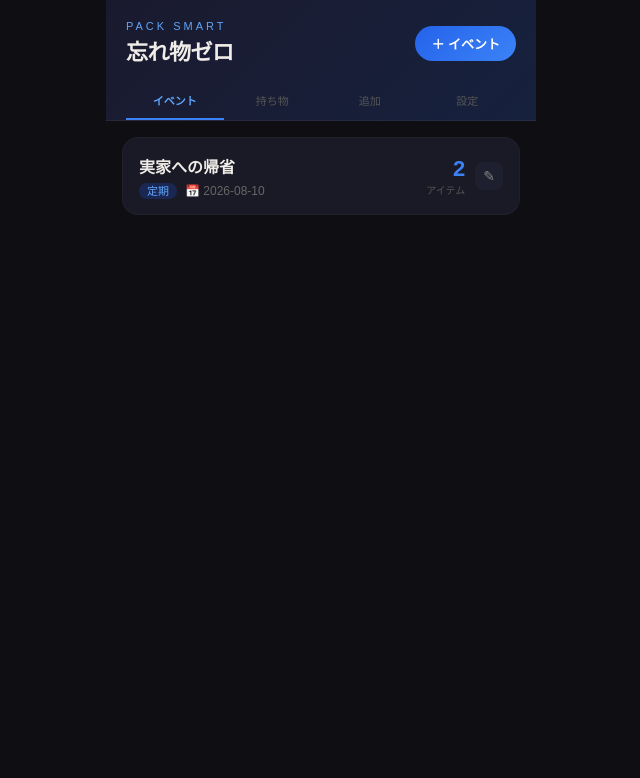
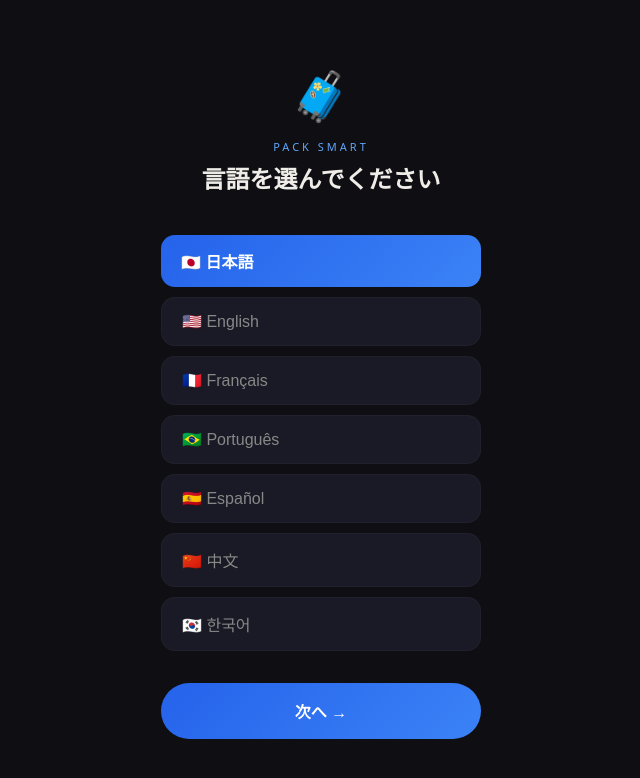
Before and after one commit to packsmartio/packing-app, a React (Vite) app: page / in a window 1280 px wide. Shown: the top 778 px of the page, without its empty margins (319-959 px from the left). Built offline with nearby package versions, Linux system fonts and the light colour scheme.

Commit message:
Update App.jsx

```diff
--- a/src/App.jsx
+++ b/src/App.jsx
@@ -56,6 +56,12 @@
     language: "言語",
     selectEvent: "イベントを選択",
     selectEventHint: "「イベント」タブからイベントを選んでください",
+    sampleModalTitle: "サンプルデータを追加しますか？",
+    sampleModalDesc: "旅行の例を追加して、使い方をすぐに確認できます。後から削除できます。",
+    sampleModalYes: "✨ 追加する",
+    sampleModalNo: "空の状態で始める",
+    langSelectTitle: "言語を選んでください",
+    langSelectBtn: "次へ →",
   },
   en: {
     appSub: "PACK SMART",
@@ -111,6 +117,12 @@
     language: "Language",
     selectEvent: "Select an event",
     selectEventHint: "Choose an event from the \"Events\" tab",
+    sampleModalTitle: "Add sample data?",
+    sampleModalDesc: "Add a sample trip to explore the app. You can delete it anytime.",
+    sampleModalYes: "✨ Add sample",
+    sampleModalNo: "Start empty",
+    langSelectTitle: "Choose your language",
+    langSelectBtn: "Next →",
   },
   fr: {
     appSub: "PACK SMART",
@@ -166,6 +178,12 @@
     language: "Langue",
     selectEvent: "Sélectionner un événement",
     selectEventHint: "Choisissez un événement depuis l'onglet \"Événements\"",
+    sampleModalTitle: "Ajouter des données exemple ?",
+    sampleModalDesc: "Ajoutez un voyage exemple pour explorer l'app. Vous pouvez le supprimer à tout moment.",
+    sampleModalYes: "✨ Ajouter",
+    sampleModalNo: "Commencer vide",
+    langSelectTitle: "Choisissez votre langue",
+    langSelectBtn: "Suivant →",
   },
   pt: {
     appSub: "PACK SMART",
@@ -221,6 +239,12 @@
     language: "Idioma",
     selectEvent: "Selecionar evento",
     selectEventHint: "Escolha um evento na aba \"Eventos\"",
+    sampleModalTitle: "Adicionar dados de exemplo?",
+    sampleModalDesc: "Adicione uma viagem de exemplo para explorar o app. Você pode excluir quando quiser.",
+    sampleModalYes: "✨ Adicionar",
+    sampleModalNo: "Começar vazio",
+    langSelectTitle: "Escolha seu idioma",
+    langSelectBtn: "Próximo →",
   },
   es: {
     appSub: "PACK SMART",
@@ -276,6 +300,12 @@
     language: "Idioma",
     selectEvent: "Seleccionar evento",
     selectEventHint: "Elige un evento en la pestaña \"Eventos\"",
+    sampleModalTitle: "¿Agregar datos de ejemplo?",
+    sampleModalDesc: "Agrega un viaje de ejemplo para explorar la app. Puedes eliminarlo cuando quieras.",
+    sampleModalYes: "✨ Agregar",
+    sampleModalNo: "Empezar vacío",
+    langSelectTitle: "Elige tu idioma",
+    langSelectBtn: "Siguiente →",
   },
   zh: {
     appSub: "PACK SMART",
@@ -331,6 +361,12 @@
     language: "语言",
     selectEvent: "选择活动",
     selectEventHint: "请在「活动」标签页选择一个活动",
+    sampleModalTitle: "添加示例数据？",
+    sampleModalDesc: "添加一个示例旅行来探索应用。随时可以删除。",
+    sampleModalYes: "✨ 添加",
+    sampleModalNo: "从空白开始",
+    langSelectTitle: "请选择语言",
+    langSelectBtn: "下一步 →",
   },
   ko: {
     appSub: "PACK SMART",
@@ -386,6 +422,12 @@
     language: "언어",
     selectEvent: "이벤트를 선택하세요",
     selectEventHint: "\"이벤트\" 탭에서 이벤트를 선택하세요",
+    sampleModalTitle: "샘플 데이터를 추가할까요?",
+    sampleModalDesc: "샘플 여행을 추가해서 앱을 탐색해보세요. 언제든지 삭제할 수 있습니다.",
+    sampleModalYes: "✨ 추가하기",
+    sampleModalNo: "빈 상태로 시작",
+    langSelectTitle: "언어를 선택하세요",
+    langSelectBtn: "다음 →",
   },
 };
 
@@ -420,7 +462,6 @@
 const emptyItem = (prep) => ({ name: "", qty: 1, days: [], prep, prepWhere: "", category: "", tags: [] });
 
 export default function App() {
-  // ── データ読み込み（アプリ起動時）──
   const load = (key, fallback) => {
     try { const v = localStorage.getItem(key); return v ? JSON.parse(v) : fallback; } catch { return fallback; }
   };
@@ -428,12 +469,20 @@
     try { localStorage.setItem(key, JSON.stringify(value)); } catch {}
   };
 
+  // ── 初回判定 ──
+  // ps_onboarded が保存されていなければ初回
+  const isFirstTime = !localStorage.getItem("ps_onboarded");
+
   const [lang, setLang] = useState(() => load("ps_lang", "ja"));
+  const [showLangSelect, setShowLangSelect] = useState(isFirstTime);
+  const [showSampleModal, setShowSampleModal] = useState(false);
+  const [selectedLang, setSelectedLang] = useState(() => load("ps_lang", "ja"));
+
   const t = TRANSLATIONS[lang];
   const initEvents = sampleEvents[lang] || sampleEvents["en"];
 
-  const [events, setEvents] = useState(() => load("ps_events", initEvents));
-  const [selectedEventId, setSelectedEventId] = useState(() => load("ps_selectedId", initEvents[0]?.id || null));
+  const [events, setEvents] = useState(() => load("ps_events", []));
+  const [selectedEventId, setSelectedEventId] = useState(() => load("ps_selectedId", null));
   const [tabIndex, setTabIndex] = useState(0);
   const [sortBy, setSortBy] = useState("day");
   const [filterPrep, setFilterPrep] = useState("all");
@@ -448,7 +497,6 @@
   const [userTags, setUserTags] = useState(() => load("ps_userTags", []));
   const [newTagInput, setNewTagInput] = useState("");
 
-  // ── データ保存（変更のたびに自動保存）──
   React.useEffect(() => { save("ps_events", events); }, [events]);
   React.useEffect(() => { save("ps_selectedId", selectedEventId); }, [selectedEventId]);
   React.useEffect(() => { save("ps_lang", lang); }, [lang]);
@@ -536,6 +584,88 @@
   const toggleTag = (tag, setter) => setter(p => ({ ...p, tags: p.tags.includes(tag) ? p.tags.filter(t=>t!==tag) : [...p.tags,tag] }));
   const calcQty = (cur, n) => Math.min(9999, parseInt(String(cur === 1 && n <= 9 ? "" : cur) + String(n)) || 1);
   const daysLabel = (days) => !days?.length ? "—" : days.map(d => lang === "ja" ? `${d}${t.daysUnit}` : lang === "ko" ? `${d}${t.daysUnit}` : lang === "zh" ? `第${d}${t.daysUnit}` : `Day ${d}`).join(", ");
+
+  // ── 言語選択画面 ──────────────────────────────────────
+  if (showLangSelect) {
+    return (
+      <div style={{ background: "#0f0f13", minHeight: "100vh", display: "flex", flexDirection: "column", alignItems: "center", justifyContent: "center", padding: 24, fontFamily: "system-ui,sans-serif" }}>
+        <div style={{ fontSize: 48, marginBottom: 12 }}>🧳</div>
+        <div style={{ fontSize: 11, color: "#60a5fa", letterSpacing: 3, textTransform: "uppercase", marginBottom: 6 }}>PACK SMART</div>
+        <div style={{ fontSize: 24, fontWeight: 700, color: "#f0ede8", marginBottom: 40 }}>
+          {TRANSLATIONS[selectedLang].langSelectTitle}
+        </div>
+        <div style={{ display: "flex", flexDirection: "column", gap: 10, width: "100%", maxWidth: 320 }}>
+          {LANG_OPTIONS.map(l => (
+            <button key={l.code} onClick={() => setSelectedLang(l.code)} style={{
+              padding: "14px 20px", borderRadius: 14, border: "none",
+              background: selectedLang === l.code ? "linear-gradient(135deg,#2563eb,#3b82f6)" : "#1a1a26",
+              color: selectedLang === l.code ? "white" : "#888",
+              fontSize: 16, fontWeight: selectedLang === l.code ? 700 : 400,
+              cursor: "pointer", textAlign: "left",
+              border: selectedLang === l.code ? "none" : "1px solid #ffffff08",
+            }}>{l.label}</button>
+          ))}
+        </div>
+        <button onClick={() => {
+          setLang(selectedLang);
+          save("ps_lang", selectedLang);
+          setShowLangSelect(false);
+          // ps_eventsが空なら次にサンプルモーダルを表示
+          const existing = load("ps_events", []);
+          if (!existing || existing.length === 0) {
+            setShowSampleModal(true);
+          }
+          save("ps_onboarded", "1");
+        }} style={{
+          marginTop: 32, padding: "16px 48px", borderRadius: 40,
+          background: "linear-gradient(135deg,#2563eb,#3b82f6)",
+          color: "white", fontSize: 16, fontWeight: 700,
+          border: "none", cursor: "pointer", width: "100%", maxWidth: 320,
+        }}>
+          {TRANSLATIONS[selectedLang].langSelectBtn}
+        </button>
+      </div>
+    );
+  }
+
+  // ── サンプルデータモーダル ────────────────────────────
+  if (showSampleModal) {
+    return (
+      <div style={{ background: "#0f0f13", minHeight: "100vh", display: "flex", flexDirection: "column", alignItems: "center", justifyContent: "center", padding: 24, fontFamily: "system-ui,sans-serif" }}>
+        <div style={{ maxWidth: 360, width: "100%", background: "#1a1a26", borderRadius: 20, padding: "32px 24px", textAlign: "center", border: "1px solid rgba(255,255,255,0.08)" }}>
+          <div style={{ fontSize: 52, marginBottom: 16 }}>📋</div>
+          <h2 style={{ color: "#f0ede8", fontSize: 20, margin: "0 0 12px", fontWeight: 700 }}>
+            {t.sampleModalTitle}
+          </h2>
+          <p style={{ color: "rgba(255,255,255,0.5)", fontSize: 14, margin: "0 0 28px", lineHeight: 1.7 }}>
+            {t.sampleModalDesc}
+          </p>
+          <button onClick={() => {
+            const sample = sampleEvents[lang] ?? sampleEvents["ja"];
+            setEvents(sample);
+            save("ps_events", sample);
+            setSelectedEventId(sample[0]?.id || null);
+            setShowSampleModal(false);
+          }} style={{
+            width: "100%", padding: 16, borderRadius: 14,
+            background: "linear-gradient(135deg,#2563eb,#3b82f6)",
+            color: "#fff", fontSize: 16, fontWeight: 700,
+            border: "none", marginBottom: 12, cursor: "pointer",
+          }}>
+            {t.sampleModalYes}
+          </button>
+          <button onClick={() => setShowSampleModal(false)} style={{
+            width: "100%", padding: 14, borderRadius: 14,
+            background: "rgba(255,255,255,0.06)",
+            color: "rgba(255,255,255,0.6)",
+            fontSize: 15, border: "none", cursor: "pointer",
+          }}>
+            {t.sampleModalNo}
+          </button>
+        </div>
+      </div>
+    );
+  }
 
   // ── QtyPad ─────────────────────────────────────────────
   const QtyPad = ({ value, setter }) => (
@@ -826,11 +956,6 @@
   );
 }
 
-// Fix 300ms tap delay on iOS Safari
-if (typeof document !== "undefined") {
-  const meta = document.querySelector("meta[name=viewport]");
-  if (meta) meta.content = "width=device-width, initial-scale=1, maximum-scale=1";
-}
 
 const inputStyle = { width: "100%", background: "#0f0f13", border: "1px solid #ffffff15", borderRadius: 10, padding: "11px 14px", color: "#f0ede8", fontSize: 14, marginBottom: 8, boxSizing: "border-box", outline: "none" };
 const selectStyle = { background: "#1e2030", border: "1px solid #ffffff10", borderRadius: 20, padding: "6px 10px", color: "#aaa", fontSize: 11, outline: "none", cursor: "pointer", whiteSpace: "nowrap", flexShrink: 0 };
```
